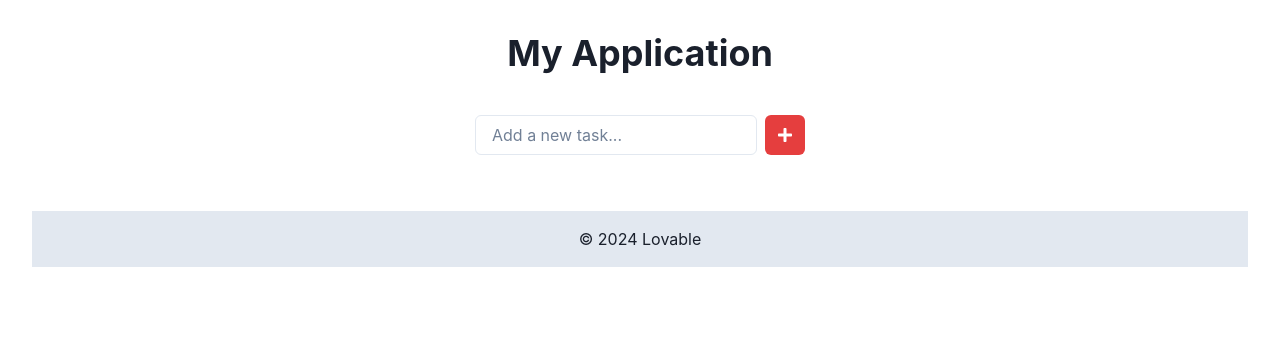
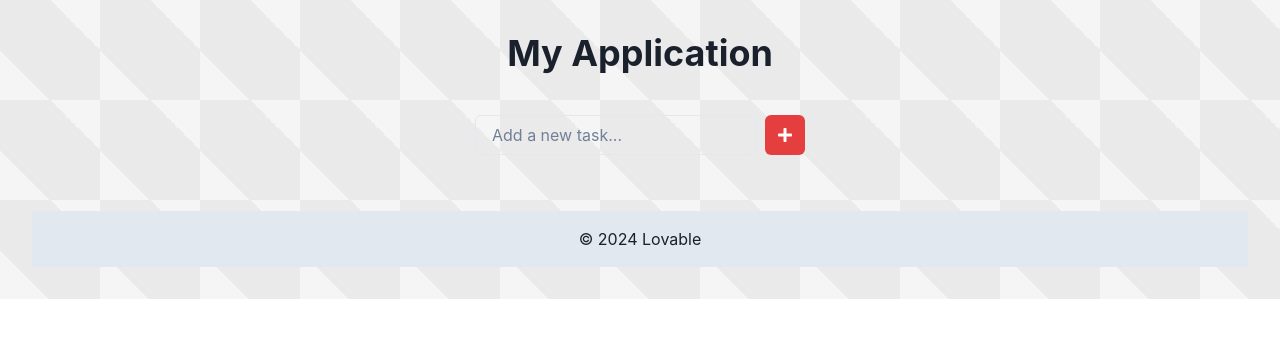
Before and after one commit to GPT-Engineer-App-Dev/copycat-cli, a React (Vite) app: page / in a window 1280 px wide. Shown: the top 338 px of the page. Built offline with nearby package versions, Linux system fonts and the light colour scheme.

Commit message:
Applied a textured background pattern to the main VStack component in the Index.jsx file.
Prompt: Make the background textured

```diff
--- a/src/pages/Index.jsx
+++ b/src/pages/Index.jsx
@@ -37,7 +37,7 @@ const Index = () => {
   };
 
   return (
-    <VStack p={8}>
+    <VStack p={8} bg="gray.100" style={{ backgroundSize: "100px 100px", backgroundImage: "repeating-linear-gradient(45deg, #f5f5f5 25%, transparent 25%, transparent 75%, #f5f5f5 75%, #f5f5f5), repeating-linear-gradient(45deg, #f5f5f5 25%, #eaeaea 25%, #eaeaea 75%, #f5f5f5 75%, #f5f5f5)" }}>
       <Heading mb="8">My Application</Heading>
       <HStack>
         <Input value={inputValue} onChange={handleInputChange} onKeyPress={handleKeyPress} placeholder="Add a new task..." />
```
